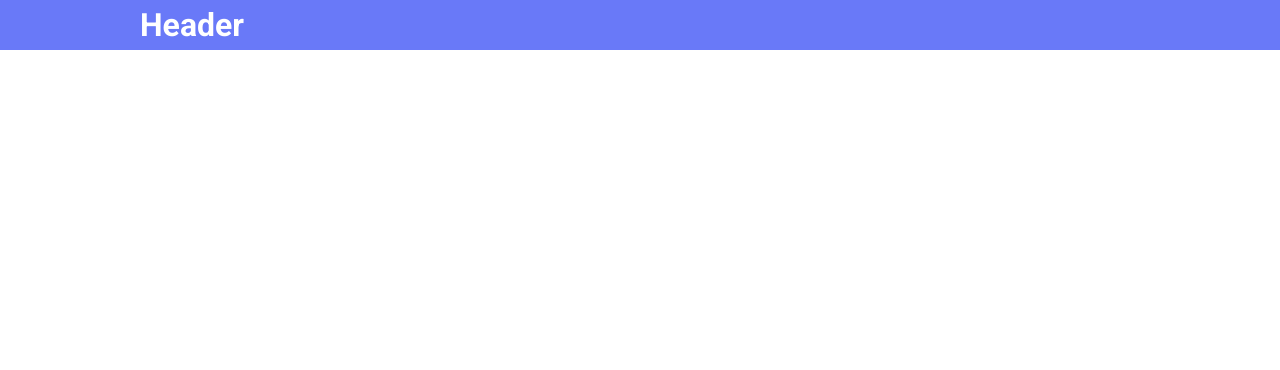
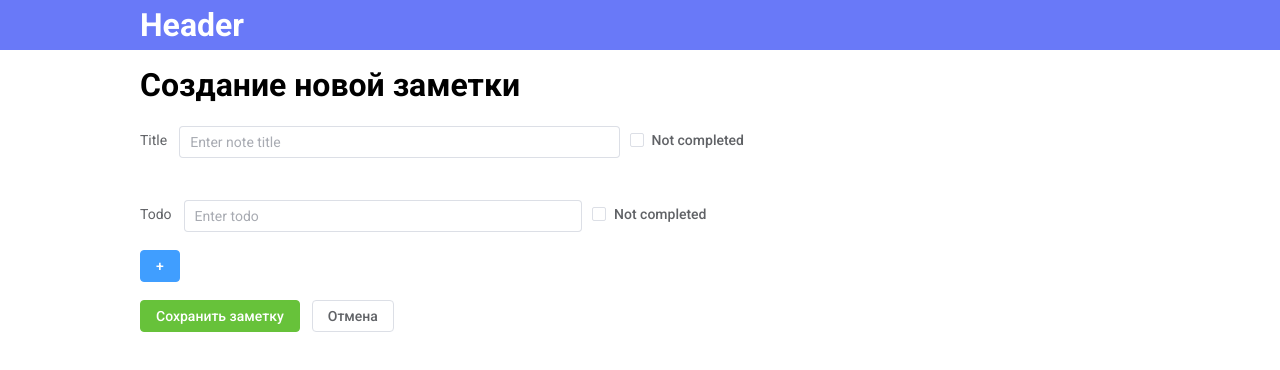
Before and after one commit to LerroG/todo, a Vue app: page /add in a window 1280 px wide. Before the commit this address had no page. Shown: the top 370 px of the page. Built offline with nearby package versions, Linux system fonts and the light colour scheme.

Commit message:
create functional add and edit page

```diff
--- a/package.json
+++ b/package.json
@@ -10,6 +10,7 @@
     "type-check": "vue-tsc --noEmit -p tsconfig.app.json --composite false"
   },
   "dependencies": {
+    "@element-plus/icons-vue": "^2.1.0",
     "element-plus": "^2.4.2",
     "pinia": "^2.1.7",
     "vue": "^3.3.4",
--- a/src/components/NoteList.vue
+++ b/src/components/NoteList.vue
@@ -1,13 +1,36 @@
 <script setup lang="ts">
+	import { useRouter } from 'vue-router';
 	import TodoList from './TodoList.vue';
 	import { useNoteStore } from '@/stores/note';
 
 	const noteStore = useNoteStore();
+	const router = useRouter();
+
+	const goToAddPage = () => {
+		router.push('/add/');
+	};
+
+	const goToEditPage = (id: string) => {
+		router.push(`/edit/${id}`);
+	};
 </script>
 
 <template>
 	<div>
+		<div class="add-button">
+			<el-button
+				type="success"
+				@click="goToAddPage"
+				>Добавить</el-button
+			>
+		</div>
+		<div class="list-wrapper">
+			<div
+				v-if="noteStore.notes.length"
+				class="collapse"
+			>
 				<el-collapse>
+					<div>
 						<el-collapse-item
 							v-for="note of noteStore.notes"
 							:key="note.id"
@@ -16,8 +39,18 @@
 						>
 							<template #title>
 								{{ note.title }}
+								<el-button
+									type="warning"
+									@click="goToEditPage(note.id)"
+									><el-icon> <Edit /> </el-icon
+								></el-button>
+								<el-button
+									type="danger"
+									@click="noteStore.removeNoteItem(note.id)"
+									><el-icon> <Delete /> </el-icon
+								></el-button>
 							</template>
-				<div>
+							<div v-if="noteStore.notes.length">
 								<ul>
 									<TodoList
 										v-for="todo of note?.todos"
@@ -27,8 +60,20 @@
 									/>
 								</ul>
 							</div>
+							<div v-else>
+								<h3>Список дел пуст</h3>
+							</div>
 						</el-collapse-item>
+					</div>
 				</el-collapse>
+			</div>
+			<div
+				class="empty-list"
+				v-else
+			>
+				<h2>Спиосок задач пуст</h2>
+			</div>
+		</div>
 	</div>
 </template>
 
@@ -36,9 +81,32 @@
 	.accordion-header :deep(.el-collapse-item__header) {
 		font-size: 20px;
 	}
+
 	.todo-item {
 		display: flex;
 		align-items: center;
 		padding: 6px 20px;
 	}
+
+	.collapse {
+		min-width: 80%;
+		max-width: 80%;
+	}
+	.list-wrapper {
+		display: flex;
+		margin-top: 40px;
+		justify-content: center;
+		height: 100vh;
+	}
+
+	.empty-list {
+		display: flex;
+		justify-content: center;
+	}
+
+	.add-button {
+		display: flex;
+		justify-content: end;
+		margin-bottom: 10px;
+	}
 </style>
--- a/src/main.ts
+++ b/src/main.ts
@@ -1,6 +1,7 @@
 import { createApp } from 'vue';
 import { createPinia } from 'pinia';
 import ElementPlus from 'element-plus';
+import * as ElementPlusIconsVue from '@element-plus/icons-vue';
 import 'element-plus/dist/index.css';
 
 import App from './App.vue';
@@ -11,5 +12,8 @@ const app = createApp(App);
 app.use(createPinia());
 app.use(router);
 app.use(ElementPlus);
+for (const [key, component] of Object.entries(ElementPlusIconsVue)) {
+	app.component(key, component);
+}
 
 app.mount('#app');
--- a/src/router/index.ts
+++ b/src/router/index.ts
@@ -1,18 +1,22 @@
 import { createRouter, createWebHistory } from 'vue-router';
 import { loadLayoutMiddleware } from '@/router/middleware/loadLayout.middleware';
-import { RouteNamesEnum } from '@/router/router.types';
 
 const router = createRouter({
 	history: createWebHistory(import.meta.env.BASE_URL),
 	routes: [
 		{
 			path: '/',
-			name: RouteNamesEnum.home,
+			name: 'home',
 			component: () => import('@/views/HomeView.vue'),
 		},
 		{
-			path: '/note',
-			name: RouteNamesEnum.addEdit,
+			path: `/add`,
+			name: 'add',
+			component: () => import('../views/AddEditView.vue'),
+		},
+		{
+			path: `/edit/:id`,
+			name: 'edit',
 			component: () => import('../views/AddEditView.vue'),
 		},
 	],
--- a/src/router/router.types.ts
+++ b/src/router/router.types.ts
@@ -1,19 +1,9 @@
-import type { VueElement } from "vue";
-import type { AppLayoutsEnum } from "@/layouts/layouts.types";
+import type { VueElement } from 'vue';
+import type { AppLayoutsEnum } from '@/layouts/layouts.types';
 
-declare module "vue-router" {
-  interface RouteMeta {
-    layout?: AppLayoutsEnum;
-    layoutComponent?: VueElement;
-  }
+declare module 'vue-router' {
+	interface RouteMeta {
+		layout?: AppLayoutsEnum;
+		layoutComponent?: VueElement;
+	}
 }
-
-export enum RouteNamesEnum {
-  home = "home",
-  addEdit = "add-edit",
-  two = "two",
-  three = "three",
-  four = "four",
-  five = "five",
-  six = "six",
-}
--- a/src/stores/note.ts
+++ b/src/stores/note.ts
@@ -1,53 +1,5 @@
-import { ref } from 'vue';
+import { ref, watch } from 'vue';
 import { defineStore } from 'pinia';
-
-const notesMocks: INote[] = [
-	{
-		id: Math.random().toString(),
-		title: 'Title 1',
-		isNoteCompleted: true,
-		todos: [
-			{
-				id: Math.random().toString(),
-				todo: 'Todo 1',
-				isTodoCompleted: true,
-			},
-			{
-				id: Math.random().toString(),
-				todo: 'Todo 2',
-				isTodoCompleted: false,
-			},
-			{
-				id: Math.random().toString(),
-				todo: 'Todo 3',
-				isTodoCompleted: false,
-			},
-		],
-	},
-	{
-		id: Math.random().toString(),
-		title: 'Title 2',
-		isNoteCompleted: true,
-		todos: [
-			{
-				id: Math.random().toString(),
-				todo: 'Todo 4',
-				isTodoCompleted: false,
-			},
-			{
-				id: Math.random().toString(),
-				todo: 'Todo 5',
-				isTodoCompleted: true,
-			},
-			{
-				id: Math.random().toString(),
-				todo: 'Todo 6',
-				isTodoCompleted: true,
-			},
-		],
-	},
-];
-localStorage.setItem('notes', JSON.stringify(notesMocks));
 
 export interface ITodo {
 	id: string;
@@ -67,12 +19,44 @@ export const useNoteStore = defineStore('noteStore', () => {
 
 	const notesInLocalStorage = localStorage.getItem('notes');
 	if (notesInLocalStorage) {
-		notes.value = JSON.parse(notesInLocalStorage);
+		notes.value = JSON.parse(notesInLocalStorage)._value;
 	}
 
-	const setNotes = (value: INote[]) => {
-		localStorage.setItem('notes', value);
-		notes.value = value;
+	const setNoteItem = (note: INote) => {
+		notes.value.push(note);
 	};
-	return { notes, setNotes };
+
+	const getOneNote = (id: string) => {
+		return notes.value.find((item) => item.id === id);
+	};
+	const editNoteItem = (note: INote) => {
+		const noteIndex = notes.value.findIndex((item) => item.id === note.id);
+		notes.value.splice(noteIndex, 1, note);
+	};
+
+	const removeNoteItem = (id: string) => {
+		const noteIndex = notes.value.findIndex((item) => item.id === id);
+		notes.value.splice(noteIndex, 1);
+	};
+
+	watch(
+		() => notes,
+		(state) => {
+			localStorage.setItem('notes', JSON.stringify(state));
+		},
+		{ deep: true }
+	);
+
+	return {
+		notes,
+		setNoteItem,
+		getOneNote,
+		editNoteItem,
+		removeNoteItem,
+
+		// setTodoToNote,
+		// addTodoToNote,
+		// editTodoToNote,
+		// deleteTodoToNote,
+	};
 });
--- a/src/views/AddEditView.vue
+++ b/src/views/AddEditView.vue
@@ -1,67 +1,176 @@
 <script setup lang="ts">
+	import { useRoute, useRouter } from 'vue-router';
+	import { computed, onMounted, ref } from 'vue';
+	import { useNoteStore } from '@/stores/note';
+	import type { INote } from '@/stores/note';
 
+	const noteStore = useNoteStore();
+	const router = useRouter();
+	const route = useRoute();
+
+	const getNoteInfo = () => {
+		if (route.params.id) {
+			const id = route.params.id.toString();
+			const noteInfo = noteStore.getOneNote(id);
+			return noteInfo;
+		}
+	};
+
+	let edit = ref(false);
+
+	edit.value = Boolean(route.params.id);
+
+	const typeButtonOk = computed(() => (edit.value ? 'warning' : 'success'));
+	const getRandomId = () => Math.floor(Math.random() * 100000).toString();
+
+	const todoForm = ref<INote>({
+		id:  getRandomId(),
+		title: '',
+		isNoteCompleted: false,
+		todos: [
+			{
+				id: getRandomId(),
+				todo: '',
+				isTodoCompleted: false,
+			},
+		],
+	});
+
+	const addTodo = () => {
+		todoForm.value.todos.push({
+			id: getRandomId(),
+			todo: '',
+			isTodoCompleted: false,
+		});
+	};
+
+	const removeTodo = (idx: number) => {
+		todoForm.value.todos.splice(idx, 1);
+	};
+
+	const saveNote = (note: INote) => {
+		if (edit.value) {
+			noteStore.editNoteItem(note);
+		} else {
+			noteStore.setNoteItem(note);
+		}
+		router.push('/');
+	};
+
+	const returnToHomePage = () => {
+		router.push('/');
+	};
+
+	const setDataToForm = () => {
+		const data = getNoteInfo();
+		if (data) {
+			todoForm.value = JSON.parse(JSON.stringify(data));
+		}
+	};
+	// getNoteInfo();
+
+	onMounted(() => {
+		setDataToForm();
+	});
 </script>
-
 
 <template>
 	<div>
-    <el-form :model="form" label-width="120px">
-    <el-form-item label="Activity name">
-      <el-input v-model="form.name" />
-    </el-form-item>
-    <el-form-item label="Activity zone">
-      <el-select v-model="form.region" placeholder="please select your zone">
-        <el-option label="Zone one" value="shanghai" />
-        <el-option label="Zone two" value="beijing" />
-      </el-select>
-    </el-form-item>
-    <el-form-item label="Activity time">
+		<h1 class="h1-form">
+			{{ edit ? 'Изменение заметки' : 'Создание новой заметки' }}
+		</h1>
+		<el-form
+			label="Создание"
+			class="form"
+			v-model="todoForm"
+		>
+			<el-form-item
+				label="Title"
+				style="margin-bottom: 40px"
+			>
 				<el-col :span="11">
-        <el-date-picker
-          v-model="form.date1"
-          type="date"
-          placeholder="Pick a date"
-          style="width: 100%"
+					<el-input
+						v-model="todoForm.title"
+						placeholder="Enter note title"
 					/>
 				</el-col>
-      <el-col :span="2" class="text-center">
-        <span class="text-gray-500">-</span>
+				<el-col
+					v-if="!edit"
+					:span="2"
+				>
+					<el-checkbox
+						v-model="todoForm.isNoteCompleted"
+						class="checkbox"
+					>
+						{{ todoForm.isNoteCompleted ? 'Completed' : 'Not completed' }}
+					</el-checkbox>
 				</el-col>
-      <el-col :span="11">
-        <el-time-picker
-          v-model="form.date2"
-          placeholder="Pick a time"
-          style="width: 100%"
+			</el-form-item>
+
+			<el-form-item
+				label="Todo"
+				v-for="(todo, idx) of todoForm.todos"
+				:key="todo.id"
+			>
+				<el-col :span="10">
+					<el-input
+						v-model="todo.todo"
+						placeholder="Enter todo"
 					/>
 				</el-col>
-    </el-form-item>
-    <el-form-item label="Instant delivery">
-      <el-switch v-model="form.delivery" />
-    </el-form-item>
-    <el-form-item label="Activity type">
-      <el-checkbox-group v-model="form.type">
-        <el-checkbox label="Online activities" name="type" />
-        <el-checkbox label="Promotion activities" name="type" />
-        <el-checkbox label="Offline activities" name="type" />
-        <el-checkbox label="Simple brand exposure" name="type" />
-      </el-checkbox-group>
-    </el-form-item>
-    <el-form-item label="Resources">
-      <el-radio-group v-model="form.resource">
-        <el-radio label="Sponsor" />
-        <el-radio label="Venue" />
-      </el-radio-group>
-    </el-form-item>
-    <el-form-item label="Activity form">
-      <el-input v-model="form.desc" type="textarea" />
+				<el-col :span="4">
+					<el-checkbox
+						v-model="todo.isTodoCompleted"
+						v-if="!edit"
+						placeholder="Enter todo"
+						class="checkbox"
+					>
+						{{ todo.isTodoCompleted ? 'Completed' : 'Not completed' }}
+					</el-checkbox>
+				</el-col>
+				<el-col :span="2">
+					<el-button
+						v-if="todoForm.todos.length > 1"
+						type="danger"
+						@click="removeTodo(idx)"
+						>-</el-button
+					>
+				</el-col>
 			</el-form-item>
 			<el-form-item>
-      <el-button type="primary" @click="onSubmit">Create</el-button>
-      <el-button>Cancel</el-button>
+				<el-button
+					type="primary"
+					@click="addTodo"
+					>+</el-button
+				>
+			</el-form-item>
+			<el-form-item>
+				<el-button
+					:type="typeButtonOk"
+					@click="
+						saveNote({
+							...todoForm,
+						})
+					"
+					>{{ edit ? 'Сохранить изменения' : 'Сохранить заметку' }}</el-button
+				>
+				<el-button @click="returnToHomePage">Отмена</el-button>
 			</el-form-item>
 		</el-form>
 	</div>
 </template>
 
 <style scoped>
+	.form {
+		width: 1000px;
+		padding-top: 20px;
+	}
+
+	.checkbox {
+		margin-left: 10px;
+	}
+
+	.h1-form {
+		margin-top: 16px;
+	}
 </style>
```
Also changed, not shown: 1 other file (tests, documents, lock files or other folders). Lines whose indentation alone changed are shown as unchanged.
